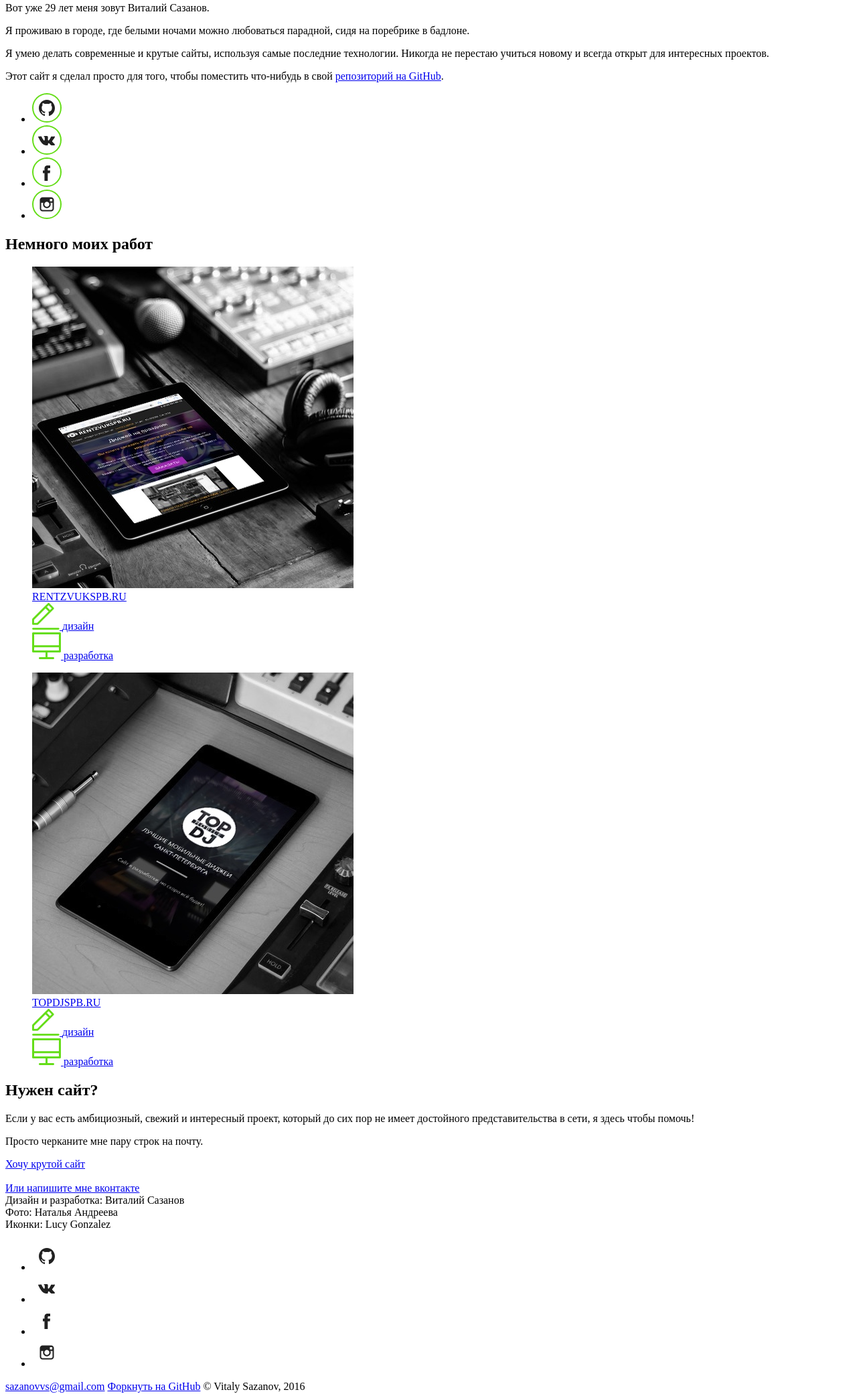
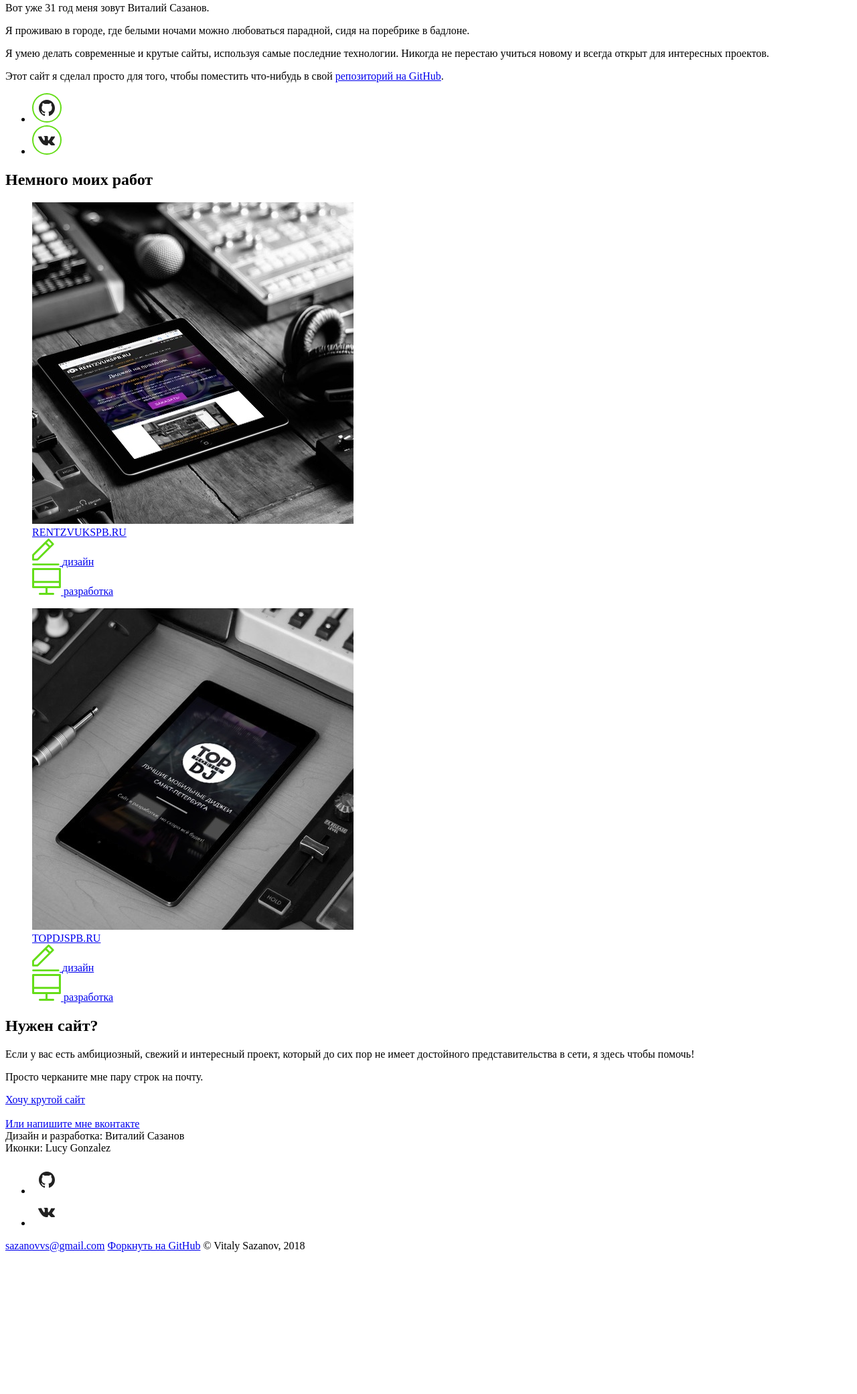
Before and after one commit to sme12/my-personal-website, a website with bundled scripts: page src/index.html in a window 1280 px wide. Shown: the part 313-2394 px from the top of the page at 67% size. After the commit the page ends 2190 px from the top, so only its background shows below. Built offline with nearby package versions, Linux system fonts and the light colour scheme; files whose address does not match are found by name.

Commit message:
new hero photo and some fixes

```diff
--- a/src/index.html
+++ b/src/index.html
@@ -115,6 +115,8 @@
       </ul>
     </nav>
 
+    <a class="no-underline" href="http://www.bestcss.in/user/detail/VitalySazanov-3838" style="width:106px;height:92px;position:fixed;top:0px;right:0px;z-index:99999;text-indent:-9999px;background: url(http://www.bestcss.in/ribbons/gray-right.png) no-repeat;" target="_blank">Best CSS Web Gallery</a>
+
     <header id="header">
       <div class="dark-wrap">
         <div class="wrap">
@@ -139,7 +141,7 @@
       <div class="wrap">
         <h2>Больше обо <strong>мне</strong></h2>
         <span class="line"></span>
-        <p>Вот уже 29 лет меня зовут Виталий Сазанов.</p>
+        <p>Вот уже 31 год меня зовут Виталий Сазанов.</p>
         <p>Я проживаю в городе, где белыми ночами можно любоваться парадной, cидя на поребрике в бадлоне.</p>
         <p>Я умею делать современные и крутые сайты, используя самые последние технологии. Никогда не перестаю учиться новому и всегда открыт для интересных проектов.</p>
         <p>Этот сайт я сделал просто для того, чтобы поместить что-нибудь в свой <a href="https://github.com/sme12">репозиторий на GitHub</a>.</p>
@@ -147,8 +149,8 @@
         <ul class="socials">
           <li><a href="https://github.com/sme12" class="no-underline"><img src="../img/github.svg" alt="github.com"></a></li>
           <li><a href="https://vk.com/sme12" class="no-underline"><img src="../img/vk.svg" alt="vk.com"></a></li>
-          <li><a href="https://www.facebook.com/vitalka.sme" class="no-underline"><img src="../img/facebook.svg" alt="facebook.com"></a></li>
-          <li><a href="https://www.instagram.com/sme_ab" class="no-underline"><img src="../img/instagram.svg" alt="instagram.com"></a></li>
+          <!-- <li><a href="https://www.facebook.com/vitalka.sme" class="no-underline"><img src="../img/facebook.svg" alt="facebook.com"></a></li> -->
+          <!-- <li><a href="https://www.instagram.com/sme_ab" class="no-underline"><img src="../img/instagram.svg" alt="instagram.com"></a></li> -->
           <!-- <li><a href="" class="no-underline"><img src="../img/linkedin.svg" alt="linkedin.com"></a></li> -->
         </ul>
       </div>
@@ -238,9 +240,7 @@
             <span class="role">Дизайн и разработка:</span>
             <span class="person">Виталий Сазанов</span>
             <br>
-            <span class="role">Фото:</span>
-            <span class="person">Наталья Андреева</span>
-            <br>
+
             <span class="role">Иконки:</span>
             <span class="person">Lucy Gonzalez</span>
 
@@ -263,7 +263,7 @@
                   </svg>
                 </a>
               </li>
-              <li>
+              <!-- <li>
                 <a href="https://www.facebook.com/vitalka.sme" class="no-underline">
                   <svg width="44px" height="44px" viewBox="0 0 44 44" version="1.1" xmlns="http://www.w3.org/2000/svg" xmlns:xlink="http://www.w3.org/1999/xlink">
                     <g id="facebook" fill="none">
@@ -271,8 +271,8 @@
                     </g>
                   </svg>
                 </a>
-              </li>
-              <li>
+              </li> -->
+              <!-- <li>
                 <a href="https://www.instagram.com/sme_ab" class="no-underline">
                   <svg width="44px" height="44px" viewBox="0 0 44 44" version="1.1" xmlns="http://www.w3.org/2000/svg" xmlns:xlink="http://www.w3.org/1999/xlink">
                     <g id="instagram" fill="none">
@@ -280,7 +280,7 @@
                     </g>
                   </svg>
                 </a>
-              </li>
+              </li> -->
               <!-- <li>
                 <a href="" class="no-underline">
                   <svg width="44px" height="44px" viewBox="0 0 44 44" version="1.1" xmlns="http://www.w3.org/2000/svg" xmlns:xlink="http://www.w3.org/1999/xlink">
@@ -297,7 +297,7 @@
             <a href="mailto:sazanovvs@gmail.com" class="email no-underline">sazanovvs@gmail.com</a>
             <a href="https://github.com/sme12/my-personal-website" class="fork no-underline">Форкнуть на GitHub</a>
 
-            <span class="copy">© Vitaly Sazanov, 2016</span>
+            <span class="copy">© Vitaly Sazanov, 2018</span>
           </div>
         </div>
       </div>
--- a/src/scss/layout/_header.scss
+++ b/src/scss/layout/_header.scss
@@ -6,7 +6,7 @@ header,
 header {
   position: relative;
   background-color: $dark-gray;
-  background: url('../img/hero.jpg') center center;
+  background: url('../img/hero-new.jpg') center center;
   background-size: cover;
   text-align: center;
 
```
Also changed, not shown: src/img/hero-new.jpg (added).
